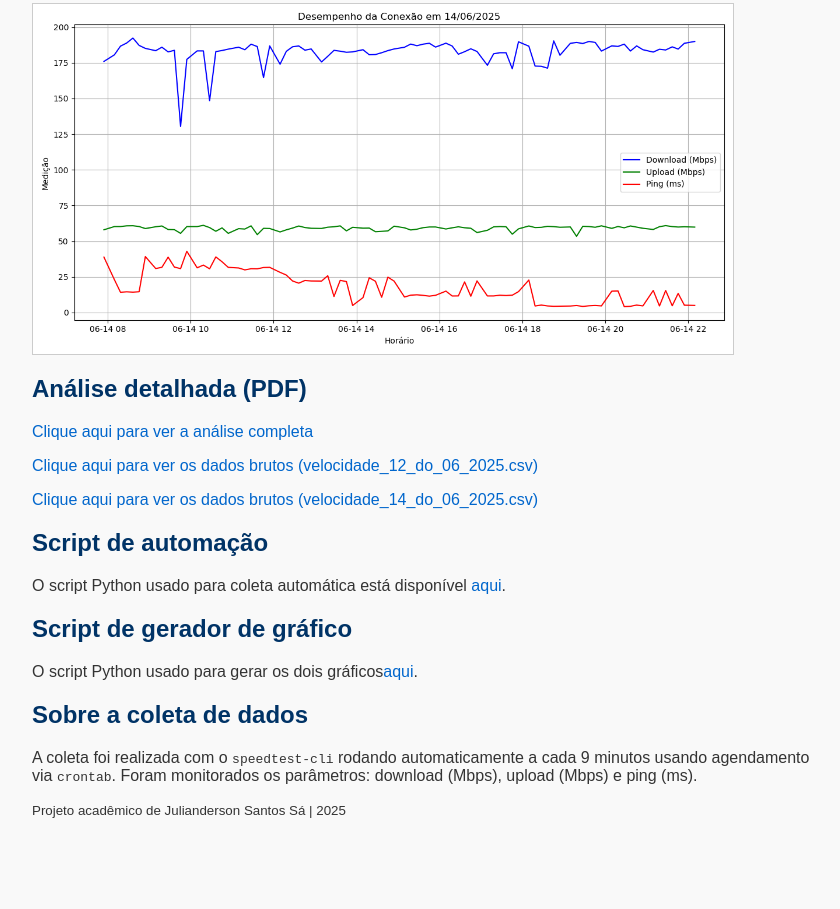
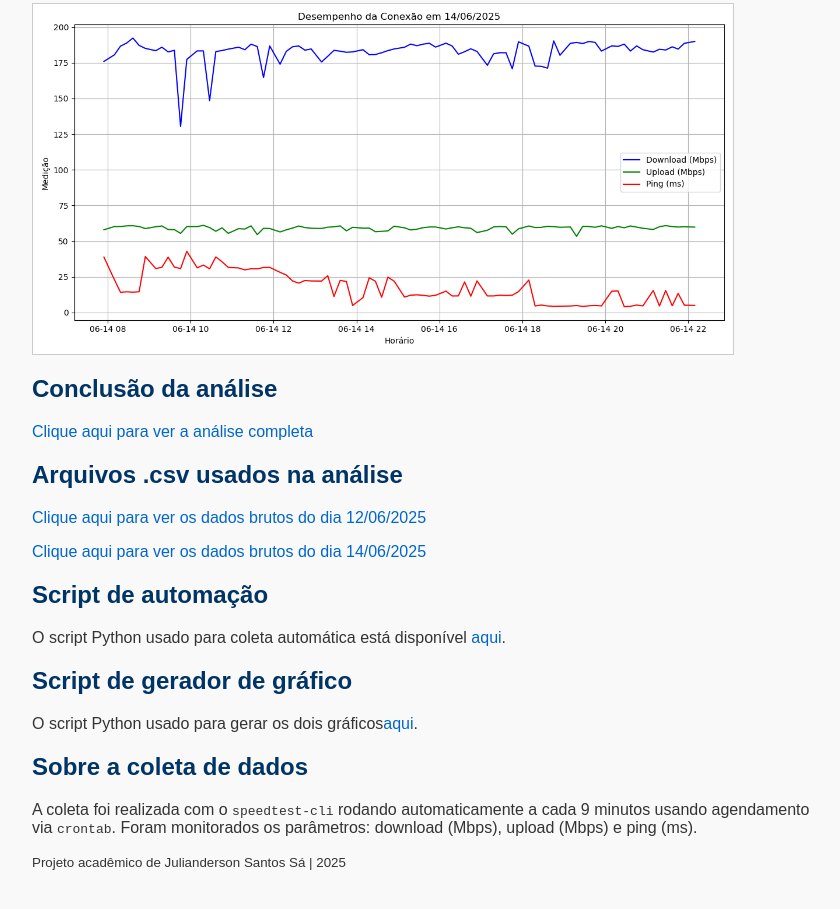
Before and after one commit to JuliandersonSa/indicador-internet, a plain HTML site: page index.html in a window 1280 px wide. Shown: the part 925-1834 px from the top of the page, without its empty margins (208-1048 px from the left). Before the commit the page ends 1808 px from the top, so only its background shows below. Drawn offline with Linux system fonts and the light colour scheme.

Commit message:
Ajuste html e pdf

```diff
--- a/index.html
+++ b/index.html
@@ -29,10 +29,12 @@
 
 
 
-  <h2>Análise detalhada (PDF)</h2>
+  <h2>Conclusão da análise</h2>
   <p><a href="analise/analise_iqcr_junho_2025.pdf" target="_blank">Clique aqui para ver a análise completa</a></p>
-  <p><a href="dados/velocidade_12_do_06_2025.csv" target="_blank">Clique aqui para ver os dados brutos (velocidade_12_do_06_2025.csv) </a></p>
-    <p><a href="dados/velocidade_14_do_06_2025.csv" target="_blank">Clique aqui para ver os dados brutos (velocidade_14_do_06_2025.csv) </a></p>
+
+  <h2>Arquivos .csv usados na análise</h2>
+  <p><a href="dados/velocidade_12_do_06_2025.csv" target="_blank">Clique aqui para ver os dados brutos do dia 12/06/2025</a></p>
+  <p><a href="dados/velocidade_14_do_06_2025.csv" target="_blank">Clique aqui para ver os dados brutos do dia 14/06/2025</a></p>
 
 
   <h2>Script de automação</h2>
```
Also changed, not shown: 1 other file.
